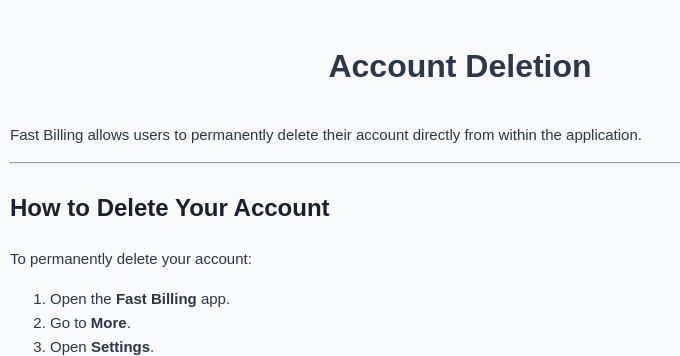
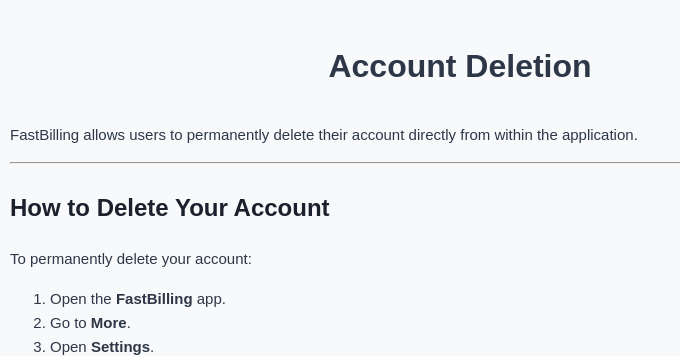
Before and after one commit to ansaridanishgit/Privacy-Policy, a plain HTML site: page fastbillingDelete.html in a window 1280 px wide. Shown: the top 356 px of the page, 180-860 px from the left. Drawn offline with Linux system fonts and the light colour scheme.

Commit message:
Update fastbillingDelete.html

```diff
--- a/fastbillingDelete.html
+++ b/fastbillingDelete.html
@@ -3,7 +3,7 @@
 <head>
   <meta charset="UTF-8" />
   <meta name="viewport" content="width=device-width, initial-scale=1.0"/>
-  <title>Account Deletion – Fast Billing</title>
+  <title>Account Deletion – FastBilling</title>
 
   <style>
     body {
@@ -55,7 +55,7 @@
 <h1>Account Deletion</h1>
 
 <p>
-  Fast Billing allows users to permanently delete their account directly from
+  FastBilling allows users to permanently delete their account directly from
   within the application.
 </p>
 
@@ -68,7 +68,7 @@
 </p>
 
 <ol>
-  <li>Open the <strong>Fast Billing</strong> app.</li>
+  <li>Open the <strong>FastBilling</strong> app.</li>
   <li>Go to <strong>More</strong>.</li>
   <li>Open <strong>Settings</strong>.</li>
   <li>Select <strong>Delete Account</strong>.</li>
@@ -119,7 +119,7 @@
 </p>
 
 <p>
-  <strong>Email:</strong> ansaridanish3332@gmail.com
+  <strong>Email:</strong> fastbillingofficial@gmail.com
 </p>
 
 </body>
```
